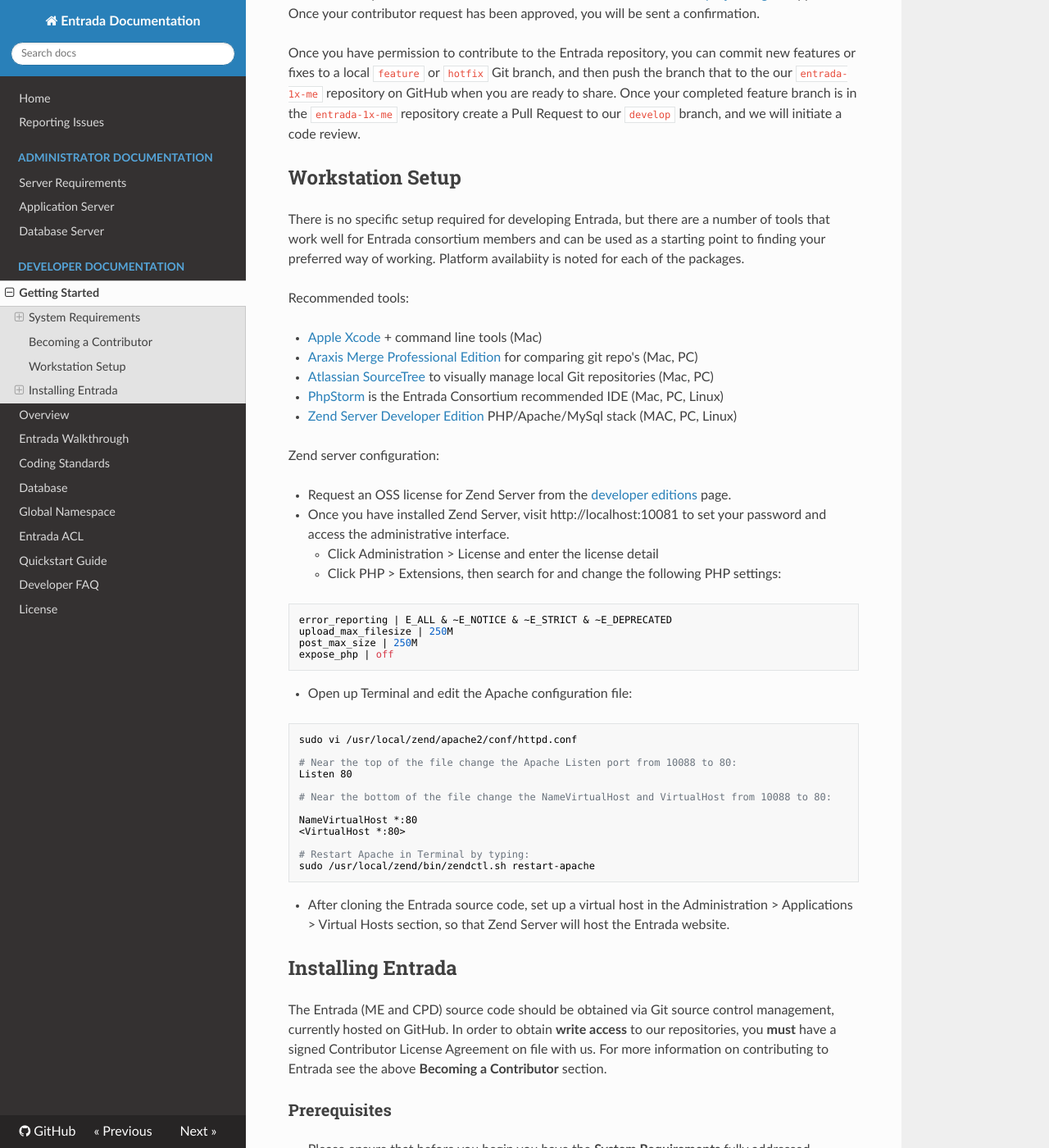
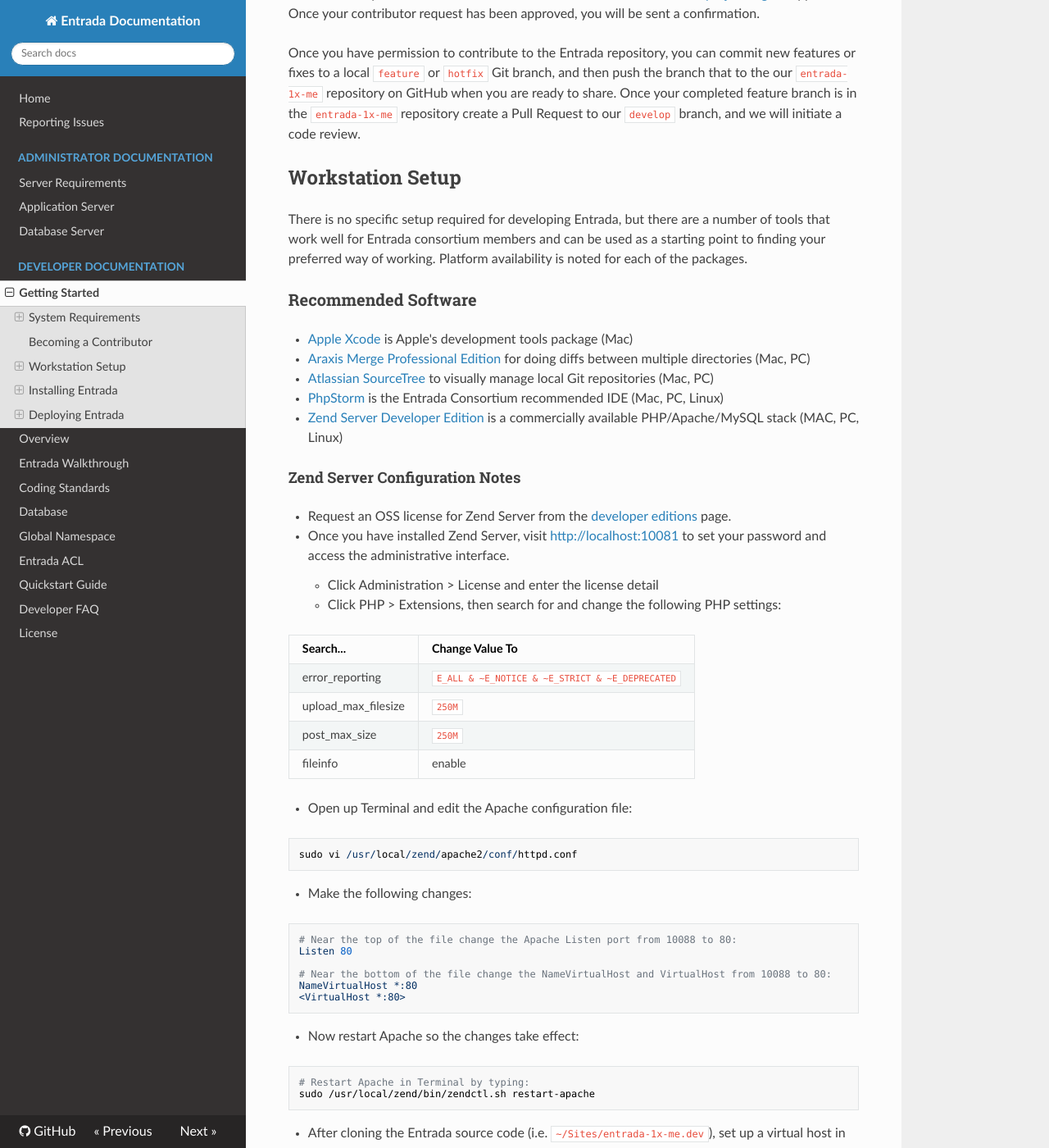
Before and after one commit to pyarmak/entrada-1x-docs, an MkDocs documentation site: the page built from docs/developer/getting-started.md, in a window 1280 px wide and 1400 px high, scrolled down 701 px. Shown: the whole window at 82% size. Built offline with MkDocs 1.6.1, drawn with Linux system fonts in a browser that asks for light colours; nearby versions of some CDN libraries; old or Windows-style settings are respelled for this version of MkDocs; some of the changed text lies outside the part shown.

````diff
--- a/docs/developer/getting-started.md
+++ b/docs/developer/getting-started.md
@@ -22,44 +22,51 @@ Once you have permission to contribute to the Entrada repository, you can commit
 
 ## Workstation Setup
 
-There is no specific setup required for developing Entrada, but there are a number of tools that work well for Entrada consortium members and can be used as a starting point to finding your preferred way of working. Platform availabiity is noted for each of the packages.
+There is no specific setup required for developing Entrada, but there are a number of tools that work well for Entrada consortium members and can be used as a starting point to finding your preferred way of working. Platform availability is noted for each of the packages.
 
-Recommended tools:
+### Recommended Software
 
-- [Apple Xcode](https://developer.apple.com/xcode) + command line tools (Mac)
-- [Araxis Merge Professional Edition](http://www.araxis.com/merge/) for comparing git repo's (Mac, PC)
+- [Apple Xcode](https://developer.apple.com/xcode) is Apple's development tools package (Mac)
+- [Araxis Merge Professional Edition](http://www.araxis.com/merge/) for doing diffs between multiple directories (Mac, PC)
 - [Atlassian SourceTree](http://www.sourcetreeapp.com/) to visually manage local Git repositories (Mac, PC)
 - [PhpStorm](http://www.jetbrains.com/phpstorm/) is the Entrada Consortium recommended IDE (Mac, PC, Linux)
-- [Zend Server Developer Edition](http://www.zend.com/en/products/server/downloads) PHP/Apache/MySql stack (MAC, PC, Linux)
+- [Zend Server Developer Edition](http://www.zend.com/en/products/server/downloads) is a commercially available PHP/Apache/MySQL stack (MAC, PC, Linux)
 
-Zend server configuration:
+#### Zend Server Configuration Notes
 
 - Request an OSS license for Zend Server from the [developer editions](http://www.zend.com/en/products/server/developer-editions-comparison) page.
-- Once you have installed Zend Server, visit http://localhost:10081 to set your password and access the administrative interface.
+- Once you have installed Zend Server, visit [http://localhost:10081](http://localhost:10081) to set your password and access the administrative interface.
     * Click Administration > License and enter the license detail
     * Click PHP > Extensions, then search for and change the following PHP settings:
-```
-error_reporting | E_ALL & ~E_NOTICE & ~E_STRICT & ~E_DEPRECATED
-upload_max_filesize | 250M
-post_max_size | 250M
-expose_php | off
-```
+
+| Search...           | Change Value To                                 |
+| -----------------   | ----------------------------------------------- |
+| error_reporting     | `E_ALL & ~E_NOTICE & ~E_STRICT & ~E_DEPRECATED` |
+| upload_max_filesize | `250M`                                          |
+| post_max_size       | `250M`                                          |
+| fileinfo            | enable                                          |
+
+
 - Open up Terminal and edit the Apache configuration file:
 ```
 sudo vi /usr/local/zend/apache2/conf/httpd.conf
-
+```
+- Make the following changes:
+```
 # Near the top of the file change the Apache Listen port from 10088 to 80:
 Listen 80
 
 # Near the bottom of the file change the NameVirtualHost and VirtualHost from 10088 to 80:
-
 NameVirtualHost *:80
 <VirtualHost *:80>
-
+```
+- Now restart Apache so the changes take effect:
+```
 # Restart Apache in Terminal by typing:
 sudo /usr/local/zend/bin/zendctl.sh restart-apache
 ```
-- After cloning the Entrada source code, set up a virtual host in the Administration > Applications > Virtual Hosts section, so that Zend Server will host the Entrada website.
+- After cloning the Entrada source code (i.e. `~/Sites/entrada-1x-me.dev`), set up a virtual host in the Administration > Applications > Virtual Hosts section so that Zend Server will host the installation.
+- Add a line to your local `/etc/hosts` file for your new hostname (i.e. `127.0.0.1 entrada-1x-me.dev`).
 
 ## Installing Entrada
 
@@ -84,53 +91,48 @@ GRANT ALL ON entrada_clerkship.* TO 'entrada'@'localhost';
 To begin, clone the Entrada ME repository into a web-accessible directory or new virtual host on your computer:
 ```
 cd ~/Sites
-git clone git@github.com:EntradaProject/entrada-1x-me.git
+git clone git@github.com:EntradaProject/entrada-1x-me.git entrada-1x-me.dev
 ```
 
 ### Setting Up for Development
 
 Ensure that you have the develop branch checked out, and install Composer as well as our dependencies:
 ```
-cd entrada-1x-me
+cd entrada-1x-me.dev
 git checkout develop
 curl -sS https://getcomposer.org/installer | php
 php composer.phar update
 ```
 
-Now visit your Entrada installation in your web-browser to proceed: http://entrada-me.dev
+Now visit your Entrada installation in your web-browser to proceed: http://entrada-1x-me.dev
 
-### Deployment with Capistrano
+## Deploying Entrada
 
-If you are deploying Entrada to a production or staging server, capistrano can provide a reliable methodology that lets you push new releases and roll-back from the command line
+Capistrano provides a consistent and reliable methodology that lets you deploy and roll-back new releases to your staging and production servers from your command line.
 
 #### Prerequisites
-- Mac OS S 10.6+
 - Ruby 1.8 or higher
-```
-ruby -v
-```
 - Ruby Gems 1.3 or higher
-```
-gem -v
-```
+- Capistrano 2.15
 
-#### Installation & Recipe Setup
-Before deploying applications, install the Capistrano and GNM-Caplock gems:
+#### Installation
+Install the Capistrano and a few associated Ruby Gems:
 ```
 sudo gem install capistrano -v 2.15.9
 sudo gem install colorize
 sudo gem install sshkit
 sudo gem install gnm-caplock
 ```
-You must install the last release of version 2 of Capistrano (as indicated in the code block above) in order to run the recipes.
-The deployment recipe exists in your ~/Sites/entrada-1x-me/deployment directory.
 
-Edit the config/deploy.rb to put in the hostnames of the production and staging servers, and the associated git repository information for each.
+**Please Note:** You must install Capistrano 2 (as indicated in the code block above) in order to run the standard Entrada deployment recipes.
 
 #### Deployment
+
+This example assumes that your deployment directory is located at `~/Sites/entrada-1x-me.dev/deployment`. Your deployment recipe exists within the `config/deploy.rb` directory. Please make sure that this file accurately reflects your hostnames and Git repository location.
+
 To deploy a release, use the terminal and navigate to the deployment directory
 ```
-cd ~/Sites/entrada-1x-me/deployment
+cd ~/Sites/entrada-1x-me.dev/deployment
 # deploy to staging
 cap staging deploy
 # deploy to production
````
Also changed, not shown: docs/administrator/application-server.md (+19 -10 lines).
